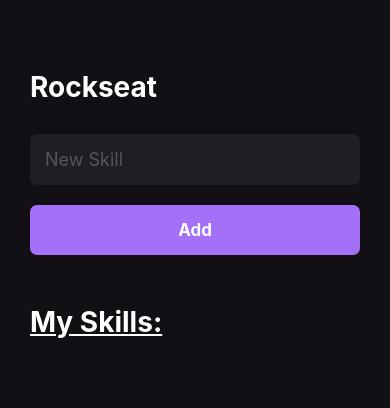
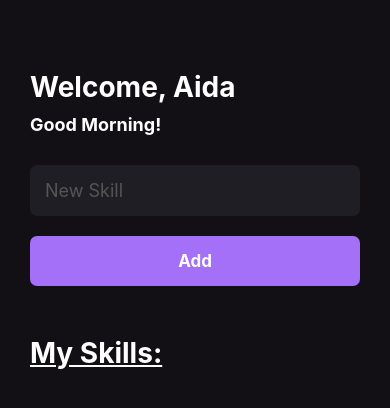
Before and after one commit to AidaFig/React-Native-Practice, a React Native app: screen / in a window 390 px wide. Shown: the top 408 px of the page. Built offline with nearby package versions, Linux system fonts and the light colour scheme.

Commit message:
using useEffect to render the time in the app

```diff
--- a/src/pages/Home.js
+++ b/src/pages/Home.js
@@ -1,4 +1,4 @@
-import React, {useState} from 'react';
+import React, {useState, useEffect} from 'react';
 import {Button} from '../components/Button';
 import {SkillCard} from '../components/SkillCard';
 import {View, Text, StyleSheet, TextInput, FlatList} from 'react-native';
@@ -6,15 +6,33 @@
 export function Home() {
   const [newSkill, setNewSkill] = useState('');
   const [mySkills, setMySkills] = useState([]);
+  const [greeting, setGreeting] = useState('');
 
   function handleAddNewSkill() {
     setMySkills(oldState => [...oldState, newSkill]);
   }
 
+  useEffect(() => {
+    console.log('useEffect executado!');
+  }, []);
+
+  useEffect(() => {
+    const currentHour = new Date().getHours();
+    console.log(currentHour);
+
+    if (currentHour < 12) {
+      setGreeting('Good Morning!');
+    } else if (currentHour > 12 && currentHour < 18) {
+      setGreeting('Good Afternoon!');
+    } else {
+      setGreeting('Good Envening');
+    }
+  }, []);
+
   return (
     <View style={styles.container}>
-      <Text style={styles.title}>Rockseat</Text>
-
+      <Text style={styles.title}>Welcome, Aida</Text>
+      <Text style={styles.greeting}>{greeting}</Text>
       <TextInput
         style={styles.input}
         placeholder="New Skill"
@@ -58,4 +76,10 @@
     marginTop: 30,
     borderRadius: 7,
   },
+  greeting: {
+    marginTop: 10,
+    fontSize: 18,
+    color: '#ffffff',
+    fontWeight: 'bold',
+  },
 });
```
